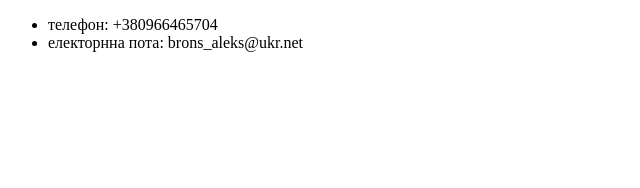
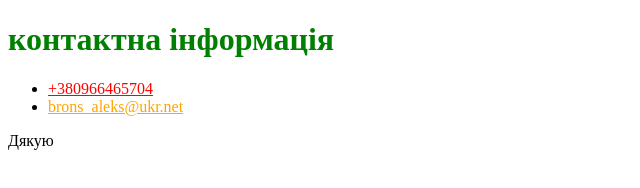
Before and after one commit to AleksButk/lessons, a plain HTML site: page lesson_02/contacts.html in a window 1280 px wide. Shown: the whole page, without its empty margins (0-640 px from the left). Drawn offline with Linux system fonts and the light colour scheme.

Commit message:
Add files via upload

```diff
--- a/lesson_02/contacts.html
+++ b/lesson_02/contacts.html
@@ -1,18 +1,38 @@
 <!DOCTYPE html>
-<html lang="en">
+<html lang="uk">
 
 <head>
     <meta charset="UTF-8">
     <meta name="viewport" content="width=device-width, initial-scale=1.0">
     <title>Контакти</title>
+    <style>
+        h1 {
+            color: green
+        }
+    </style>
 </head>
-<ul>
-    <li>телефон: +380966465704</li>
-    <li>електорнна пота: brons_aleks@ukr.net</li>
-</ul>
 
 <body>
-
+    <header>
+        <h1>контактна інформація</h1>
+    </header>
+    <main>
+        <ul>
+            <li>
+                <a style="color: red;" href="tel:+380966465704">+380966465704
+                </a>
+            </li>
+            <li>
+                <a style="color: orange;" href="mailto:brons_aleks@ukr.net">brons_aleks@ukr.net
+                </a>
+            </li>
+        </ul>
+    </main>
+    <footer>
+        <p>
+            Дякую
+        </p>
+    </footer>
 </body>
 
 </html>
```
Also changed, not shown: lesson_02/index.html (+8 -2 lines).
